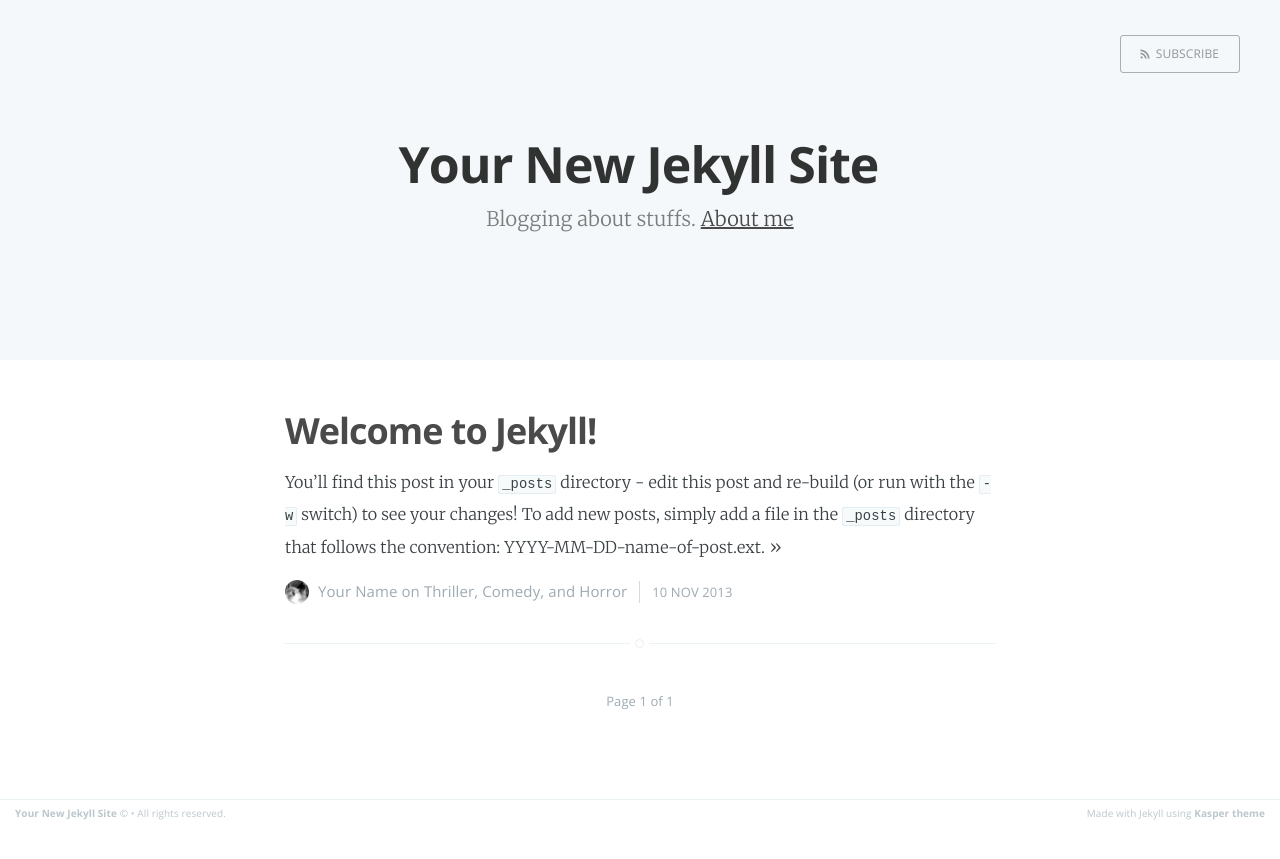
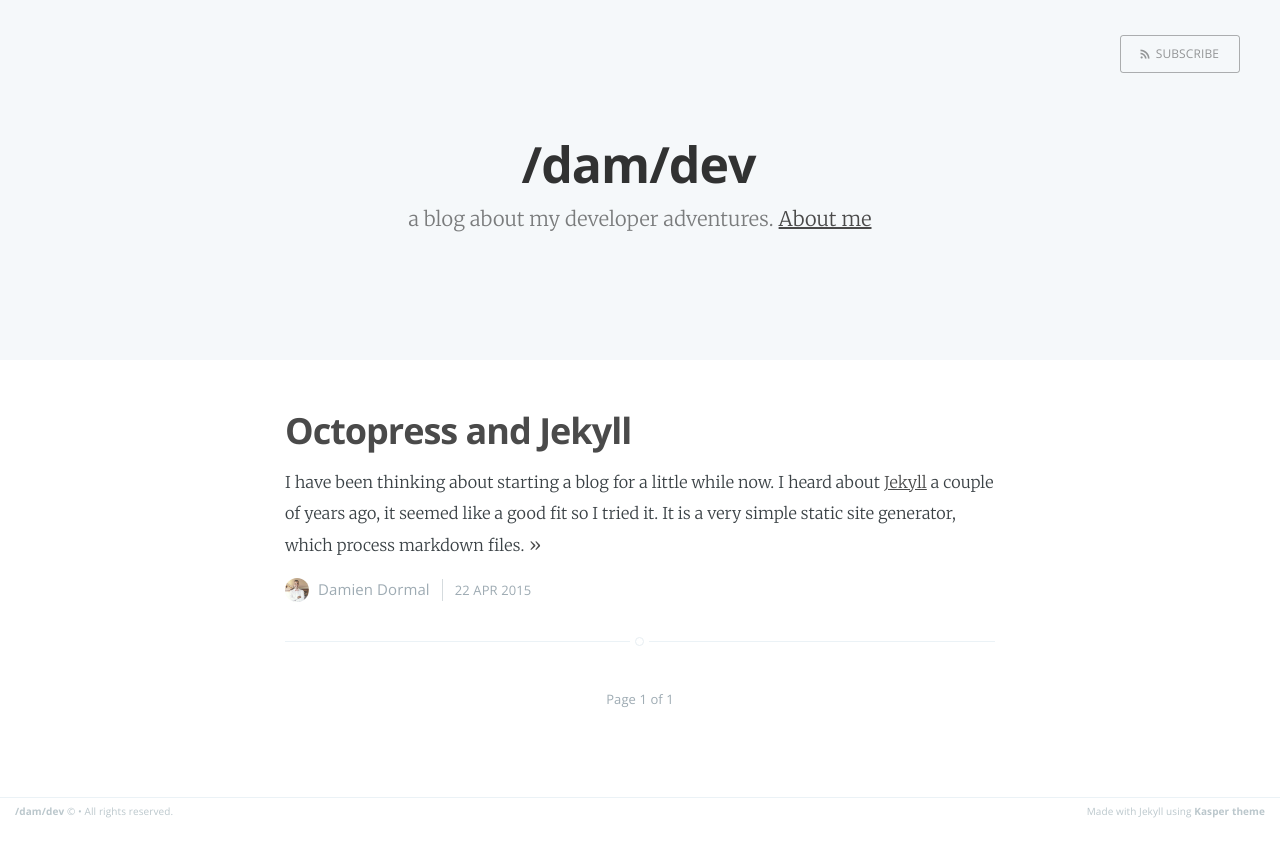
Before and after one commit to damsonn/damsonn.github.io, a Jekyll site: the page built from index.html, in a window 1280 px wide. Shown: the top 859 px of the page. Built offline with Jekyll 4.4.1, drawn with Linux system fonts in a browser that asks for light colours; Markdown is read by kramdown in place of the engine named in the settings; the list of posts is cut into pages by our own code.

Commit message:
adapted config, added about and first post about Jekyll and Octopress

```diff
--- a/_config.yml
+++ b/_config.yml
@@ -1,15 +1,20 @@
-name: Your New Jekyll Site
-description: Blogging about stuffs
-meta_description: "Your New Jekyll Site, Blogging about stuffs"
+name: /dam/dev
+description: a blog about my developer adventures
+meta_description: "a blog about my developer adventures"
 
 markdown: redcarpet
 highlighter: pygments
 logo: false
 paginate: 15
 baseurl: /
-domain_name: 'http://yourblog-domain.com'
-google_analytics: 'UA-XXXXXXXX-X'
+domain_name: 'http://damsonn.github.io'
 
 # Details for the RSS feed generator
-url:            'blog url'
-author:         'Your Name'
+url:            'http://damsonn.github.io'
+author:         'Damien Dormal'
+
+google_analytics: 'UA-40663494-2'
+# Social
+disqus_short_name: damdev
+linkedin_user: damiendormal
+github_user: damsonn
--- a/_includes/disqus.html
+++ b/_includes/disqus.html
@@ -2,7 +2,7 @@
     <div id="disqus_thread"></div>
     <script type="text/javascript">
 
-        var disqus_shortname = '';
+        var disqus_shortname = '{{ site.disqus_short_name }}';
         var disqus_developer = 0; // developer mode is on
         (function() {
             var dsq = document.createElement('script'); dsq.type = 'text/javascript'; dsq.async = true;
--- a/_layouts/default.html
+++ b/_layouts/default.html
@@ -15,7 +15,7 @@
     <link rel="stylesheet" type="text/css" href="//fonts.googleapis.com/css?family=Merriweather:300,700,700italic,300italic|Open+Sans:700,400" />
     <!-- Customisation  -->
     <link rel="stylesheet" type="text/css" href="/assets/css/main.css" />
-
+    <link rel="icon" href="/assets/images/favicon.png">
 </head>
 <body class="{% if page.post_class %}{{page.post_class}}{% else %}home-template{% endif %}">
 
--- a/_posts/2013-11-10-welcome-to-jekyll.markdown
+++ /dev/null
@@ -1,24 +0,0 @@
----
-layout: post
-title:  "Welcome to Jekyll!"
-date:   2013-11-10 10:18:00
-categories: Thriller Comedy Horror
----
-
-You'll find this post in your `_posts` directory - edit this post and re-build (or run with the `-w` switch) to see your changes!
-To add new posts, simply add a file in the `_posts` directory that follows the convention: YYYY-MM-DD-name-of-post.ext.
-
-Jekyll also offers powerful support for code snippets:
-
-{% highlight ruby %}
-def print_hi(name)
-  puts "Hi, #{name}"
-end
-print_hi('Tom')
-#=> prints 'Hi, Tom' to STDOUT.
-{% endhighlight %}
-
-Check out the [Jekyll docs][jekyll] for more info on how to get the most out of Jekyll. File all bugs/feature requests at [Jekyll's GitHub repo][jekyll-gh].
-
-[jekyll-gh]: https://github.com/mojombo/jekyll
-[jekyll]:    http://jekyllrb.com
--- /dev/null
+++ b/_posts/2015-04-22-jekyll-octopress.md
@@ -0,0 +1,26 @@
+---
+layout: post
+title:  "Octopress and Jekyll"
+date:   2015-04-22 10:15:20
+---
+
+I have been thinking about starting a blog for a little while now.
+I heard about [Jekyll](http://jekyllrb.com/) a couple of years ago, it seemed like a good fit so I tried it.
+It is a very simple static site generator, which process markdown files.
+
+### Octopress
+
+Then I started looking at [Octopress](http://octopress.org/), mainly because of the collection of themes.
+It provides some features on top of *Jekyll*, such as a plugin mechanism, deployment options...
+Overall I don't really need anything from it and that I actually preferred the simplicity of Jekyll. Without going in the details, I felt it is a bit too complicated for what it does.
+The main dev of Octopress is currently working on [Octopress 3](http://octopress.org/2015/01/15/octopress-3.0-is-coming/).
+It should create a much more modular foundation and hopefully become cleaner ecosystem.
+
+### Back to Jekyll
+So I started looking for a nice *Jekyll* theme and found [kasper](https://github.com/rosario/kasper). It is a great minimal theme (based on the ghost default theme).
+It is responsive and very easy to hack. What I learnt from all that search is that it is always better to start simple and build upon it!
+
+### Github pages
+
+Something to note is that [github pages](https://pages.github.com/) uses *Jekyll*, so you have a free hosting option.
+On top of being free you have you end up with site hosted from your *GIT* repo, which is a neat feature for a developer.
--- a/about.md
+++ b/about.md
@@ -2,5 +2,7 @@
 layout: page
 title: About me
 ---
+</br>
+My name is Damien Dormal and I am a software developer based in Perth, Western Australia. The languages I master are Javascript (and node), Ruby, Java, but I like to explore and I am fluent in Scala, Haskell, C ...
 
-This is a static page. It could be an 'about page' if you'd like.
+I worked in many different industries, such as telecom, eduction and public sector. More recently, I am trying to get a bit more involve with the open source community through helping projects on [github](https://github.com/).
--- a/index.html
+++ b/index.html
@@ -45,7 +45,7 @@ about: 'about.html'
         </section>
         <footer class="post-meta">
             {% if site.author %}
-                <img class="author-thumb" src="/assets/images/profile.png" alt="Author's profile picture" nopin="nopin" />
+                <img class="author-thumb" src="/assets/images/profile.jpg" alt="Damien's profile picture" nopin="nopin" />
                 {{ site.author }}
             {% endif %}
             {% if post.categories.size > 0 %}
```
Also changed, not shown: _layouts/post.html (+4 -5 lines), assets/images/favicon.png (added), assets/images/profile.jpg (added), assets/images/profile.png (deleted), 1 other file.
